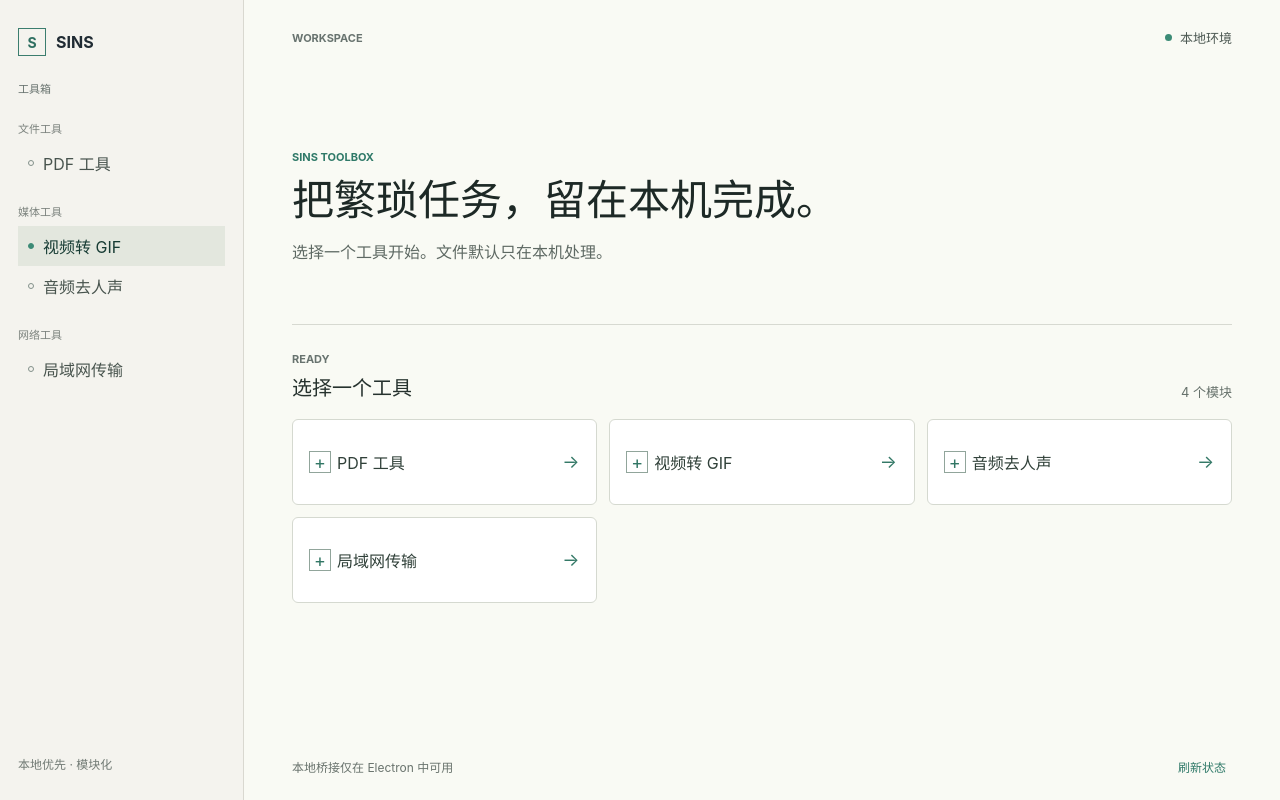
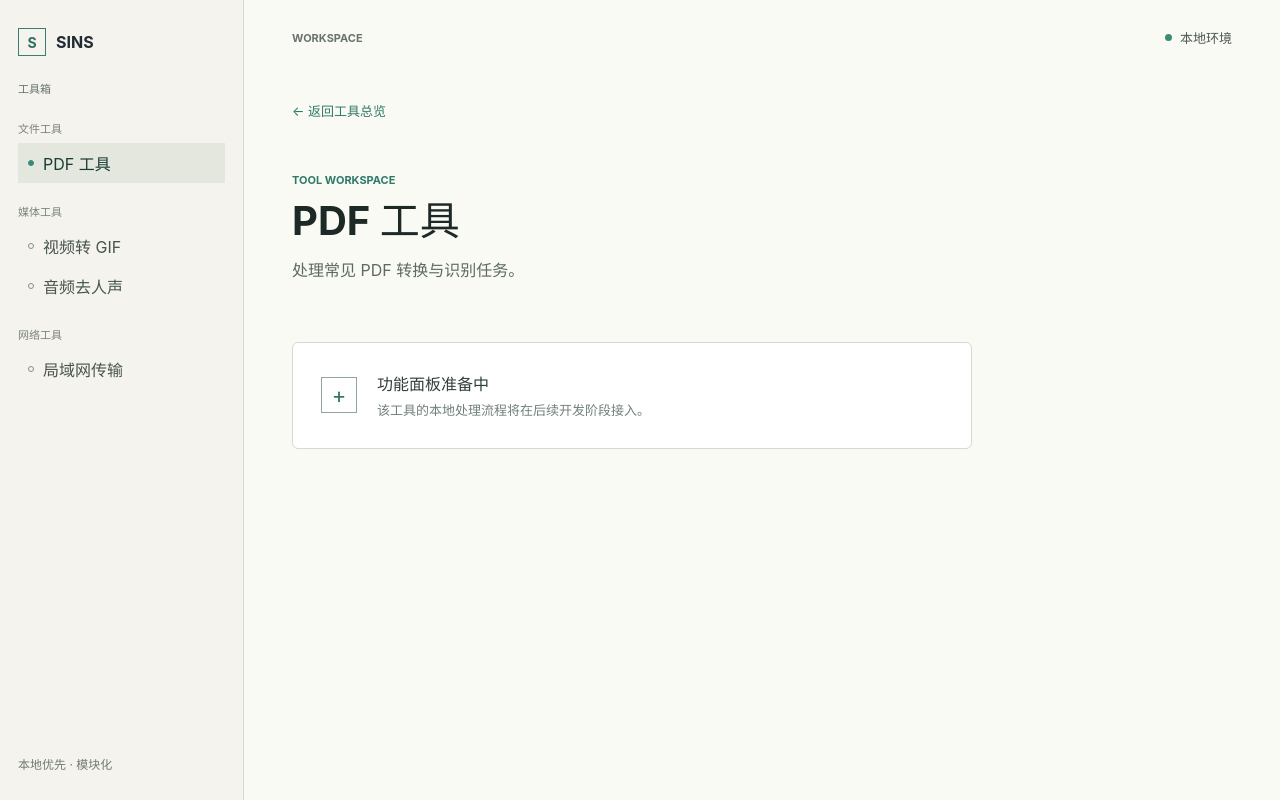
Before and after one commit to Haoskyfog/SINS, a React (Vite) app in the folder apps/desktop/: page / in a window 1280 px wide. Both pictures are taken after a click on the button "PDF 工具". Built offline with nearby package versions, Linux system fonts and the light colour scheme.

Commit message:
修改客户端界面，导航面板与工作区view解耦

```diff
--- a/apps/desktop/src/renderer/app/App.tsx
+++ b/apps/desktop/src/renderer/app/App.tsx
@@ -1,5 +1,28 @@
+import { useState } from 'react';
 import { HomePage } from '../modules/home';
+import { useAppInfoController } from './controller/useAppInfoController';
+import { getToolById } from './model/toolCatalog';
+import type { ToolId } from './model/toolCatalog';
+import { AppShell } from './view/AppShell';
+import { ToolWorkspace } from './view/ToolWorkspace';
 
 export function App() {
-  return <HomePage />;
+  const [selectedToolId, setSelectedToolId] = useState<ToolId | null>(null);
+  const { state, refresh } = useAppInfoController();
+  const selectedTool = selectedToolId ? getToolById(selectedToolId) : null;
+
+  return (
+    <AppShell
+      onRefreshStatus={() => void refresh()}
+      onSelectTool={setSelectedToolId}
+      selectedToolId={selectedToolId}
+      statusMessage={state.message}
+    >
+      {selectedTool ? (
+        <ToolWorkspace onBack={() => setSelectedToolId(null)} tool={selectedTool} />
+      ) : (
+        <HomePage onSelectTool={setSelectedToolId} />
+      )}
+    </AppShell>
+  );
 }
--- a/apps/desktop/src/renderer/app/app.css
+++ b/apps/desktop/src/renderer/app/app.css
@@ -8,7 +8,7 @@
 
 * { box-sizing: border-box; }
 
-body { margin: 0; min-width: 960px; min-height: 100vh; }
+body { margin: 0; min-width: 960px; min-height: 100vh; overflow: hidden; }
 
 button, input { font: inherit; }
 
@@ -17,7 +17,8 @@ button { cursor: pointer; }
 .shell {
   display: grid;
   grid-template-columns: 244px minmax(0, 1fr);
-  min-height: 100vh;
+  height: 100vh;
+  overflow: hidden;
 }
 
 .sidebar {
@@ -27,9 +28,10 @@ button { cursor: pointer; }
   padding: 28px 18px;
   border-right: 1px solid #d9d8d0;
   background: #f4f3ee;
+  overflow-y: auto;
 }
 
-.brand { display: flex; align-items: center; gap: 10px; color: #202b33; font-weight: 700; letter-spacing: 0; }
+.brand { display: flex; align-items: center; gap: 10px; width: fit-content; padding: 0; border: 0; color: #202b33; background: transparent; font-weight: 700; letter-spacing: 0; }
 .brand-mark { display: grid; place-items: center; width: 28px; height: 28px; border: 1px solid #3b7d6e; color: #2f6f61; font-size: 14px; }
 .sidebar-label, .eyebrow { color: #68736f; font-size: 11px; font-weight: 700; letter-spacing: 0; text-transform: uppercase; }
 .tool-group { margin-bottom: 20px; }
@@ -40,13 +42,13 @@ button { cursor: pointer; }
 .tool-item.active .tool-dot { border-color: #3c8b76; background: #3c8b76; }
 .sidebar-footer { margin-top: auto; color: #717a74; font-size: 12px; }
 
-.content { display: flex; min-width: 0; flex-direction: column; padding: 28px 48px 24px; background: #f9faf4; }
+.content { display: flex; min-width: 0; flex-direction: column; padding: 28px 48px 24px; background: #f9faf4; overflow-y: auto; }
 .topbar { display: flex; align-items: center; gap: 8px; color: #4d5953; font-size: 13px; }
 .topbar .eyebrow { margin-right: auto; }
 .status-dot { width: 7px; height: 7px; border-radius: 50%; background: #3c8b76; }
 .hero { max-width: 760px; padding: 92px 0 58px; }
 .hero .eyebrow { color: #2f7968; }
-.hero h1 { max-width: 620px; margin: 12px 0 16px; color: #1d2926; font-size: 42px; font-weight: 650; line-height: 1.15; letter-spacing: 0; }
+.hero h1 { max-width: 720px; margin: 12px 0 16px; color: #1d2926; font-size: 42px; font-weight: 650; line-height: 1.15; letter-spacing: 0; }
 .hero-copy { margin: 0; color: #5e6963; font-size: 16px; line-height: 1.6; }
 
 .workspace-panel { border-top: 1px solid #d7d9d1; padding-top: 22px; }
@@ -54,14 +56,29 @@ button { cursor: pointer; }
 .panel-heading h2 { margin: 5px 0 0; color: #26322e; font-size: 20px; font-weight: 600; }
 .panel-count { color: #66716b; font-size: 13px; }
 .tool-grid { display: grid; grid-template-columns: repeat(3, minmax(0, 1fr)); gap: 12px; }
-.tool-card { display: grid; grid-template-columns: 28px 1fr 18px; align-items: center; min-height: 86px; padding: 16px; border: 1px solid #d5d9d0; border-radius: 6px; color: #304039; background: #ffffff; text-align: left; }
+.tool-card { display: grid; grid-template-columns: 28px 1fr 18px; align-items: center; min-height: 96px; padding: 16px; border: 1px solid #d5d9d0; border-radius: 6px; color: #304039; background: #ffffff; text-align: left; }
 .tool-card:hover { border-color: #76a595; background: #f1f6f0; }
 .card-icon { display: grid; place-items: center; width: 22px; height: 22px; border: 1px solid #91a59b; color: #317664; font-size: 18px; }
+.tool-card strong, .tool-card small { display: block; }
+.tool-card strong { color: #304039; font-size: 14px; font-weight: 650; }
+.tool-card small { margin-top: 5px; color: #718078; font-size: 12px; line-height: 1.45; }
 .arrow { color: #347967; font-size: 18px; }
 .app-footer { display: flex; align-items: center; justify-content: space-between; gap: 20px; margin-top: auto; padding-top: 36px; color: #69736d; font-size: 12px; }
 .text-button { border: 0; color: #2f7968; background: transparent; }
 .text-button:hover { color: #174d40; }
 
+.feature-workspace { display: flex; min-height: 100%; flex-direction: column; padding: 54px 0 32px; }
+.back-button { align-self: flex-start; padding: 0; border: 0; color: #2f7968; background: transparent; font-size: 13px; }
+.back-button:hover { color: #174d40; }
+.feature-heading { max-width: 680px; padding: 42px 0 58px; }
+.feature-heading .eyebrow { color: #2f7968; }
+.feature-heading h1 { margin: 10px 0 14px; color: #1d2926; font-size: 40px; font-weight: 650; line-height: 1.15; }
+.feature-heading p:not(.eyebrow) { margin: 0; color: #5e6963; font-size: 16px; line-height: 1.6; }
+.feature-empty-state { display: flex; align-items: center; gap: 20px; max-width: 680px; padding: 28px; border: 1px solid #d5d9d0; border-radius: 6px; background: #ffffff; }
+.feature-marker { display: grid; flex: 0 0 auto; place-items: center; width: 36px; height: 36px; border: 1px solid #91a59b; color: #317664; font-size: 22px; }
+.feature-empty-state h2 { margin: 0 0 6px; color: #304039; font-size: 16px; font-weight: 650; }
+.feature-empty-state p { margin: 0; color: #718078; font-size: 13px; line-height: 1.5; }
+
 @media (max-width: 1060px) {
   .content { padding: 24px 30px; }
   .tool-grid { grid-template-columns: repeat(2, minmax(0, 1fr)); }
--- /dev/null
+++ b/apps/desktop/src/renderer/app/controller/useAppInfoController.ts
@@ -0,0 +1,36 @@
+import { useCallback, useEffect, useState } from 'react';
+import { loadAppInfo } from '../model/appInfo.api';
+
+type AppInfoState = {
+  status: 'loading' | 'ready' | 'error';
+  message: string;
+};
+
+const createRequestId = () => `app-info-${crypto.randomUUID()}`;
+
+export function useAppInfoController() {
+  const [state, setState] = useState<AppInfoState>({
+    status: 'loading',
+    message: '正在连接本地环境…',
+  });
+
+  const refresh = useCallback(async () => {
+    setState({ status: 'loading', message: '正在连接本地环境…' });
+
+    try {
+      const appInfo = await loadAppInfo(createRequestId());
+      setState({ status: 'ready', message: `SINS ${appInfo.version} · ${appInfo.platform}` });
+    } catch (error) {
+      setState({
+        status: 'error',
+        message: error instanceof Error ? error.message : '无法读取应用信息',
+      });
+    }
+  }, []);
+
+  useEffect(() => {
+    void refresh();
+  }, [refresh]);
+
+  return { state, refresh };
+}
--- /dev/null
+++ b/apps/desktop/src/renderer/app/model/toolCatalog.ts
@@ -0,0 +1,40 @@
+export type ToolId = 'pdf-tools' | 'video-to-gif' | 'audio-vocal-removal' | 'lan-transfer';
+
+export type ToolDefinition = {
+  id: ToolId;
+  label: string;
+  description: string;
+};
+
+export type ToolGroup = {
+  label: string;
+  tools: ToolDefinition[];
+};
+
+export const toolGroups: ToolGroup[] = [
+  {
+    label: '文件工具',
+    tools: [{ id: 'pdf-tools', label: 'PDF 工具', description: '处理常见 PDF 转换与识别任务。' }],
+  },
+  {
+    label: '媒体工具',
+    tools: [
+      { id: 'video-to-gif', label: '视频转 GIF', description: '从本地视频中生成适合分享的 GIF。' },
+      { id: 'audio-vocal-removal', label: '音频去人声', description: '从本地音频中分离人声与伴奏。' },
+    ],
+  },
+  {
+    label: '网络工具',
+    tools: [{ id: 'lan-transfer', label: '局域网传输', description: '在同一局域网内发送文件与文件夹。' }],
+  },
+];
+
+export const allTools = toolGroups.flatMap((group) => group.tools);
+
+export function getToolById(toolId: ToolId): ToolDefinition {
+  const tool = allTools.find((item) => item.id === toolId);
+
+  if (!tool) throw new Error(`Unknown tool: ${toolId}`);
+
+  return tool;
+}
--- /dev/null
+++ b/apps/desktop/src/renderer/app/view/AppShell.tsx
@@ -0,0 +1,60 @@
+import type { ToolId } from '../model/toolCatalog';
+import { toolGroups } from '../model/toolCatalog';
+import type { ReactNode } from 'react';
+
+type AppShellProps = {
+  children: ReactNode;
+  selectedToolId: ToolId | null;
+  statusMessage: string;
+  onSelectTool: (toolId: ToolId | null) => void;
+  onRefreshStatus: () => void;
+};
+
+export function AppShell({
+  children,
+  selectedToolId,
+  statusMessage,
+  onSelectTool,
+  onRefreshStatus,
+}: AppShellProps) {
+  return (
+    <main className="shell">
+      <aside className="sidebar">
+        <button className="brand" onClick={() => onSelectTool(null)} type="button">
+          <span className="brand-mark">S</span><span>SINS</span>
+        </button>
+        <div className="sidebar-label">工具箱</div>
+        <nav aria-label="工具导航">
+          {toolGroups.map((group) => (
+            <section className="tool-group" key={group.label}>
+              <h2>{group.label}</h2>
+              {group.tools.map((tool) => (
+                <button
+                  className={`tool-item ${selectedToolId === tool.id ? 'active' : ''}`}
+                  key={tool.id}
+                  onClick={() => onSelectTool(tool.id)}
+                  type="button"
+                >
+                  <span className="tool-dot" />{tool.label}
+                </button>
+              ))}
+            </section>
+          ))}
+        </nav>
+        <div className="sidebar-footer">本地优先 · 模块化</div>
+      </aside>
+
+      <section className="content">
+        <header className="topbar">
+          <span className="eyebrow">WORKSPACE</span>
+          <span className="status-dot" /> 本地环境
+        </header>
+        {children}
+        <footer className="app-footer">
+          <span>{statusMessage}</span>
+          <button className="text-button" onClick={onRefreshStatus} type="button">刷新状态</button>
+        </footer>
+      </section>
+    </main>
+  );
+}
--- /dev/null
+++ b/apps/desktop/src/renderer/app/view/ToolWorkspace.tsx
@@ -0,0 +1,26 @@
+import type { ToolDefinition } from '../model/toolCatalog';
+
+type ToolWorkspaceProps = {
+  tool: ToolDefinition;
+  onBack: () => void;
+};
+
+export function ToolWorkspace({ tool, onBack }: ToolWorkspaceProps) {
+  return (
+    <section className="feature-workspace" aria-label={`${tool.label} 工作区`}>
+      <button className="back-button" onClick={onBack} type="button">← 返回工具总览</button>
+      <div className="feature-heading">
+        <p className="eyebrow">TOOL WORKSPACE</p>
+        <h1>{tool.label}</h1>
+        <p>{tool.description}</p>
+      </div>
+      <div className="feature-empty-state">
+        <span className="feature-marker">+</span>
+        <div>
+          <h2>功能面板准备中</h2>
+          <p>该工具的本地处理流程将在后续开发阶段接入。</p>
+        </div>
+      </div>
+    </section>
+  );
+}
--- a/apps/desktop/src/renderer/modules/home/controller/useHomeController.ts
+++ /dev/null
@@ -1,29 +0,0 @@
-import { useCallback, useEffect, useState } from 'react';
-import { loadAppInfo } from '../model/home.api';
-import type { HomeState } from '../model/home.types';
-
-const createRequestId = () => `app-info-${crypto.randomUUID()}`;
-
-export function useHomeController() {
-  const [state, setState] = useState<HomeState>({ status: 'loading' });
-
-  const refresh = useCallback(async () => {
-    setState({ status: 'loading' });
-
-    try {
-      const appInfo = await loadAppInfo(createRequestId());
-      setState({ status: 'ready', appInfo });
-    } catch (error) {
-      setState({
-        status: 'error',
-        errorMessage: error instanceof Error ? error.message : '无法读取应用信息',
-      });
-    }
-  }, []);
-
-  useEffect(() => {
-    void refresh();
-  }, [refresh]);
-
-  return { state, refresh };
-}
--- a/apps/desktop/src/renderer/modules/home/view/HomePage.tsx
+++ b/apps/desktop/src/renderer/modules/home/view/HomePage.tsx
@@ -1,54 +1,34 @@
-import { useHomeController } from '../controller/useHomeController';
+import { allTools } from '../../../app/model/toolCatalog';
+import type { ToolId } from '../../../app/model/toolCatalog';
 
-const toolGroups = [
-  { label: '文件工具', items: ['PDF 工具'] },
-  { label: '媒体工具', items: ['视频转 GIF', '音频去人声'] },
-  { label: '网络工具', items: ['局域网传输'] },
-];
+type HomePageProps = {
+  onSelectTool: (toolId: ToolId) => void;
+};
 
-export function HomePage() {
-  const { state, refresh } = useHomeController();
+export function HomePage({ onSelectTool }: HomePageProps) {
+  return (
+    <>
+      <div className="hero welcome-hero">
+        <p className="eyebrow">SINS TOOLBOX</p>
+        <h1>在 SINS 上完成你想做的任何事情吧！</h1>
+        <p className="hero-copy">请选择一个工具。</p>
+      </div>
 
-  return (
-    <main className="shell">
-      <aside className="sidebar">
-        <div className="brand"><span className="brand-mark">S</span><span>SINS</span></div>
-        <div className="sidebar-label">工具箱</div>
-        <nav aria-label="工具导航">
-          {toolGroups.map((group) => (
-            <section className="tool-group" key={group.label}>
-              <h2>{group.label}</h2>
-              {group.items.map((item, index) => (
-                <button className={`tool-item ${index === 0 && group.label === '媒体工具' ? 'active' : ''}`} key={item} type="button">
-                  <span className="tool-dot" />{item}
-                </button>
-              ))}
-            </section>
+      <section className="workspace-panel" aria-label="工作区">
+        <div className="panel-heading">
+          <div><span className="eyebrow">TOOLS</span><h2>从一个本地任务开始</h2></div>
+          <span className="panel-count">{allTools.length} 个模块</span>
+        </div>
+        <div className="tool-grid">
+          {allTools.map((tool) => (
+            <button className="tool-card" key={tool.id} onClick={() => onSelectTool(tool.id)} type="button">
+              <span className="card-icon">+</span>
+              <span><strong>{tool.label}</strong><small>{tool.description}</small></span>
+              <span className="arrow">→</span>
+            </button>
           ))}
-        </nav>
-        <div className="sidebar-footer">本地优先 · 模块化</div>
-      </aside>
-
-      <section className="content">
-        <header className="topbar"><span className="eyebrow">WORKSPACE</span><span className="status-dot" /> 本地环境</header>
-        <div className="hero">
-          <p className="eyebrow">SINS TOOLBOX</p>
-          <h1>把繁琐任务，留在本机完成。</h1>
-          <p className="hero-copy">选择一个工具开始。文件默认只在本机处理。</p>
         </div>
-        <section className="workspace-panel" aria-label="工作区">
-          <div className="panel-heading"><div><span className="eyebrow">READY</span><h2>选择一个工具</h2></div><span className="panel-count">{toolGroups.reduce((count, group) => count + group.items.length, 0)} 个模块</span></div>
-          <div className="tool-grid">
-            {toolGroups.flatMap((group) => group.items).map((item) => (
-              <button className="tool-card" type="button" key={item}><span className="card-icon">+</span><span>{item}</span><span className="arrow">→</span></button>
-            ))}
-          </div>
-        </section>
-        <footer className="app-footer">
-          <span>{state.status === 'ready' ? `SINS ${state.appInfo?.version} · ${state.appInfo?.platform}` : state.status === 'error' ? state.errorMessage : '正在连接本地环境…'}</span>
-          <button className="text-button" onClick={() => void refresh()} type="button">刷新状态</button>
-        </footer>
       </section>
-    </main>
+    </>
   );
 }
```
Also changed, not shown: apps/desktop/src/renderer/modules/home/model/home.types.ts (deleted, +0 -7 lines), apps/desktop/src/renderer/app/model/appInfo.api.ts (renamed from apps/desktop/src/renderer/modules/home/model/home.api.ts), 1 other file (tests, documents, lock files or other folders).
